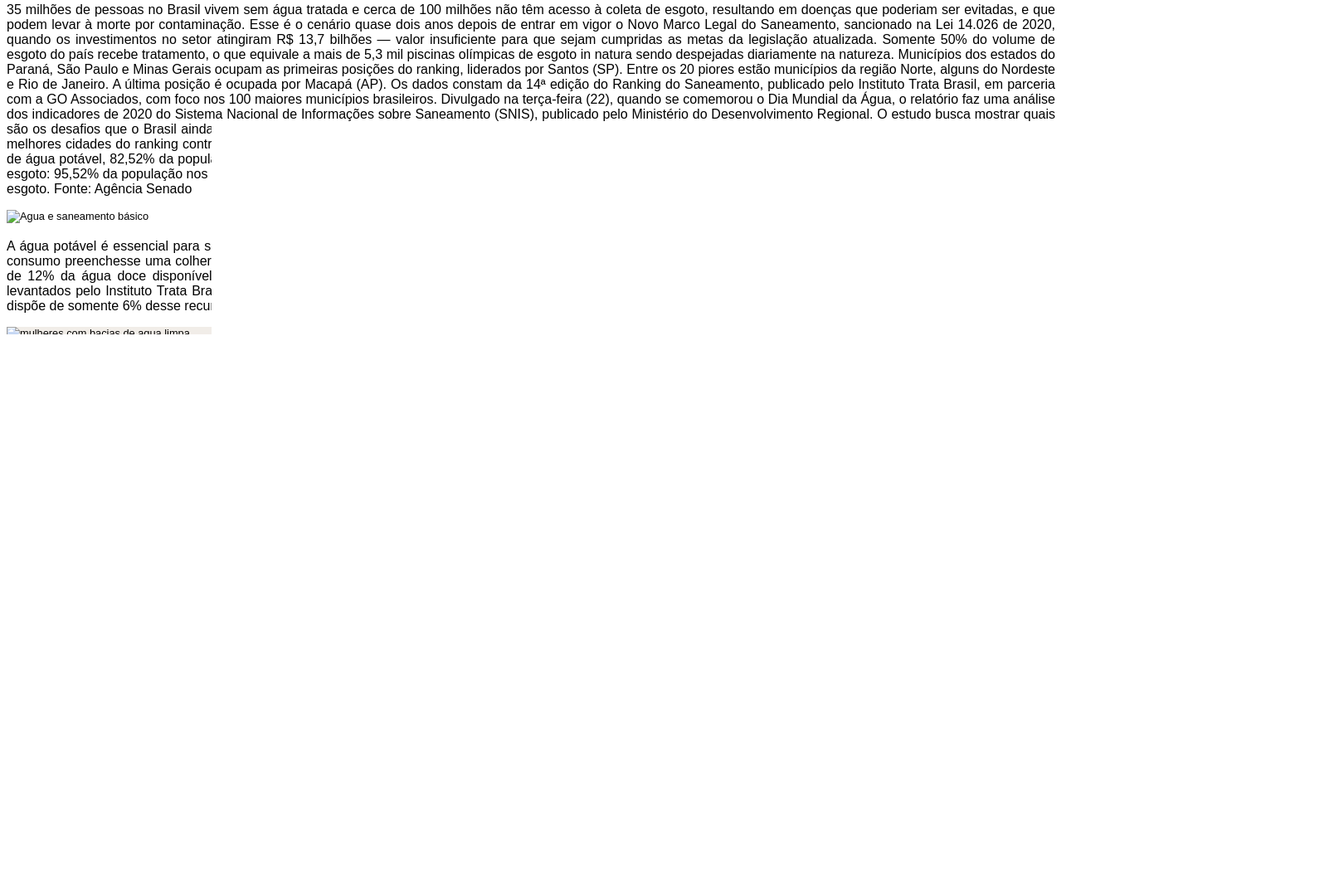
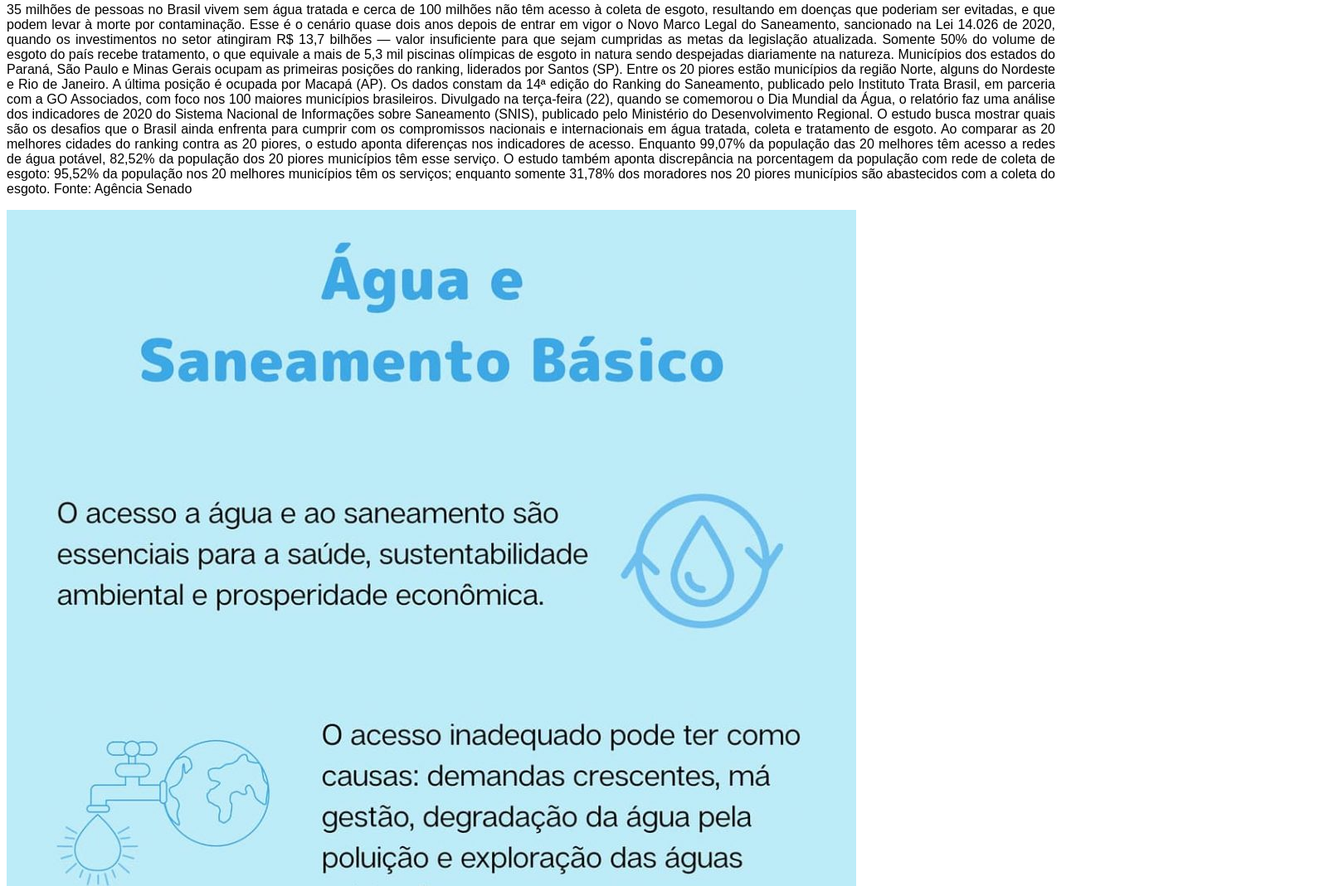
Before and after one commit to lazotti2023/ods, a plain HTML site: page index.html in a window 1280 px wide. Shown: the part 868-1936 px from the top of the page at 83% size, 1608 px wide, since content can reach past the window. Before the commit the page ends 1842 px from the top, so only its background shows below. Drawn offline with Linux system fonts and the light colour scheme.

Commit message:
Update index.html
correção das imagens

```diff
--- a/index.html
+++ b/index.html
@@ -62,7 +62,7 @@ O estudo também aponta discrepância na porcentagem da população com rede de
         </p>
         <div= class"ods06">
             <article class="cardwater">
-                <img class="torneira"src="imagens/img3.jpg" alt="Agua e saneamento básico">
+                <img class="torneira"src="img3.jpg" alt="Agua e saneamento básico">
                 <p>A água potável é essencial para sobrevivência humana. E para representar essa parte disponível vamos definir que toda água potável ocupasse um copo e o que temos para consumo preenchesse uma colher de chá.
 
                     A situação da água no Brasil é um pouco mais confortável que em outros países em termos de disponibilidade. O nosso país dispõe de 12% da água doce disponível mundialmente. E mesmo com toda essa abundância a população sofre, pois, a distribuição é feita de modo irregular.
@@ -76,7 +76,7 @@ O estudo também aponta discrepância na porcentagem da população com rede de
         </div>
     <div class="wirpperContainer-dark2">
         <section class="container" id="agua">
-            <img src="imagens/agua2.jpg" alt="mulheres com bacias de agua limpa">
+            <img src="agua2.jpg" alt="mulheres com bacias de agua limpa">
             <h2>Água Limpa</h2>
 
         <p>No Brasil, 16% das pessoas não têm água tratada e 47% não têm acesso à rede de esgoto, segundo dados do Sistema Nacional de Informações sobre Saneamento (SNIS).O problema da água também afeta o combate a Covid-19. Isso porque, sem poder lavar as mãos ou realizar uma higiene adequada, muitos brasileiros estão sendo contaminados. Segundo a especialista, garantir acesso a água para a população também pode diminuir o número de infecções e outras doenças.</p>
@@ -85,7 +85,7 @@ O estudo também aponta discrepância na porcentagem da população com rede de
 
             <h2> OBJETIVOS DA ODS 06</h2>
 
-                <img class= "logo"src="imagens/logo1.png">
+                <img class= "logo"src="logo1.png">
 
 
         <p> 6.1 até 2030, alcançar o acesso universal e equitativo à água potável, segura e acessível para todos.</p>
```
